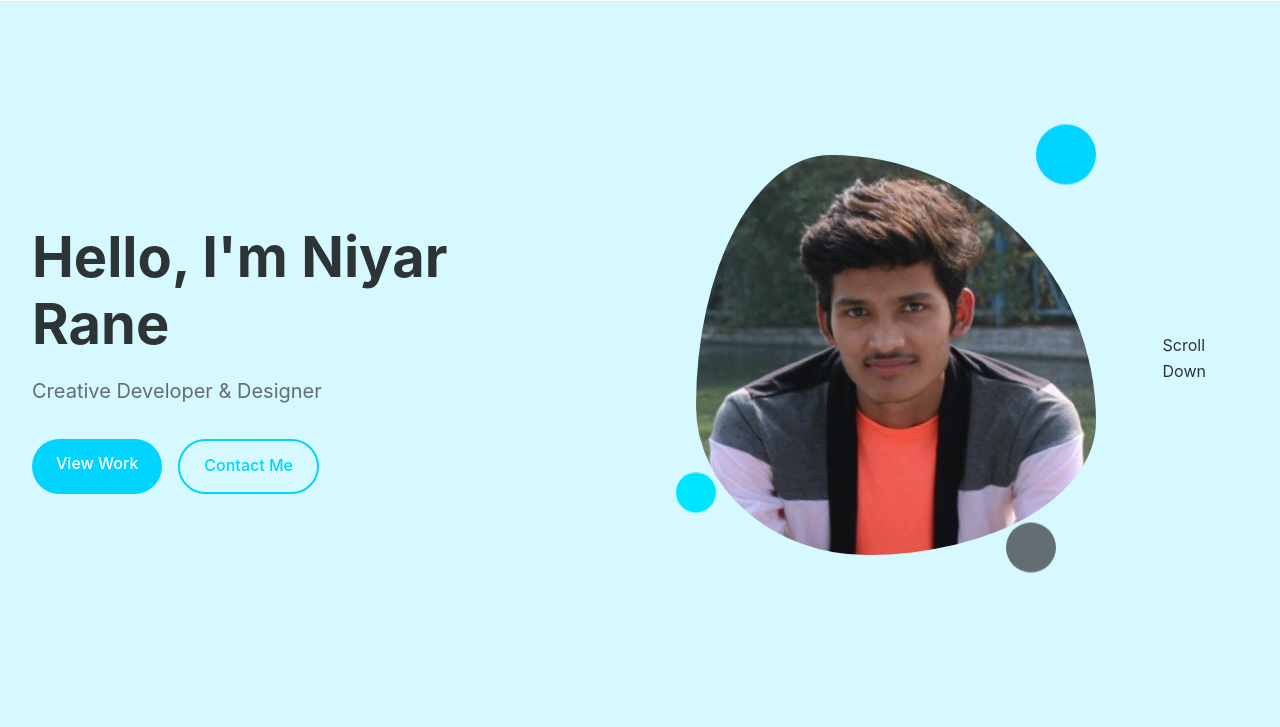
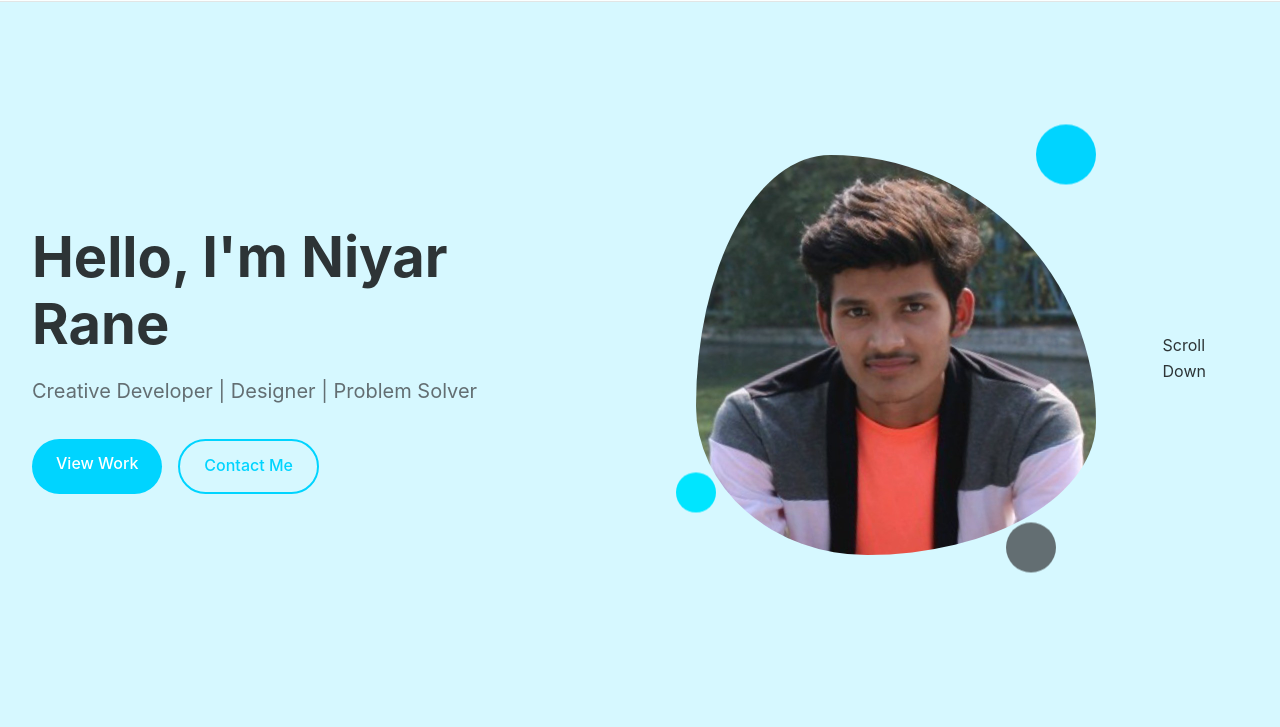
Before and after one commit to Niyar07/Portfolio, a plain HTML site: page Portfolio_web/index.html in a window 1280 px wide. Shown: the part 73-800 px from the top of the page. Drawn offline with Linux system fonts and the light colour scheme.

Commit message:
Update in index.html

```diff
--- a/Portfolio_web/index.html
+++ b/Portfolio_web/index.html
@@ -41,7 +41,7 @@
             <div class="hero-content">
                 <div class="hero-text">
                     <h1 class="animate-text">Hello, I'm <span class="highlight">Niyar Rane</span></h1>
-                    <p class="animate-text-delay">Creative Developer & Designer</p>
+                    <p class="animate-text-delay">Creative Developer | Designer | Problem Solver </p>
                     <div class="cta-buttons">
                         <a href="#projects" class="btn primary">View Work</a>
                         <a href="#contact" class="btn secondary">Contact Me</a>
```
